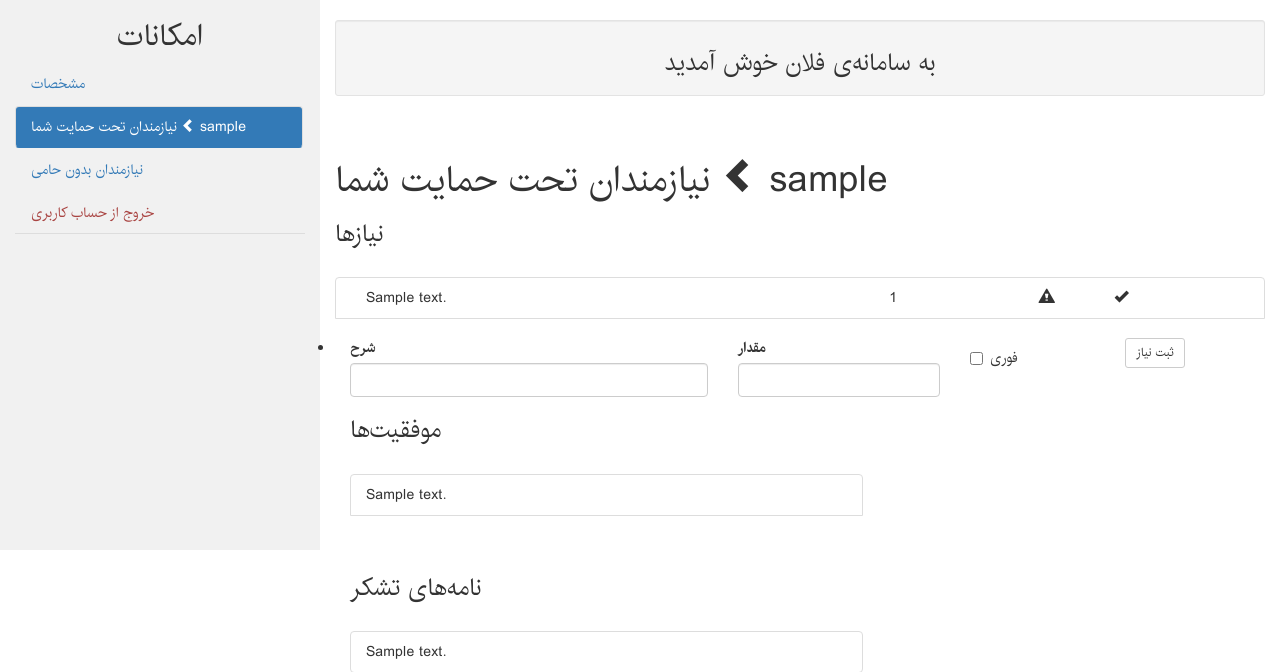
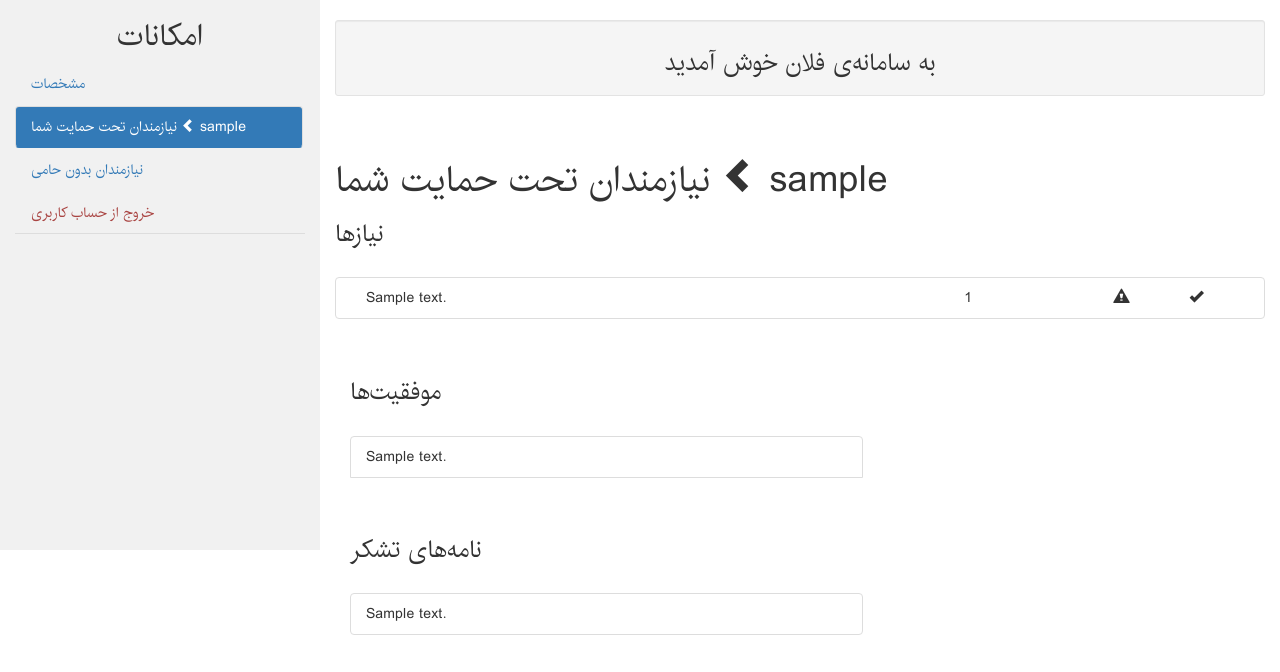
Before and after one commit to aarezou/SAD-Project, a Django app: page /donor_needful_info/1/ in a window 1280 px wide. Shown: the top 672 px of the page. Run offline with Django 3.2, Linux system fonts and the light colour scheme; a user stored in the database is signed in; tables that the repository leaves empty hold one stand-in row (values such as "Sample post"); some libraries are stand-ins or nearby versions.

Commit message:
debuged pay_need_donor html

```diff
--- a/tahapp/templates/tahapp/donor_needful_info.html
+++ b/tahapp/templates/tahapp/donor_needful_info.html
@@ -20,20 +20,20 @@
 					{% if needs %}
 						{% for need in needs %}
 							<li class="list-group-item">
-								<div class="col-sm-7">{{ need.desc }}</div>
+								<div class="col-sm-8">{{ need.desc }}</div>
 								<div class="col-sm-2">{{ need.value }}</div>
 								<div class="col-sm-1">
 									{% if need.is_urgent %} <span class="glyphicon glyphicon-alert"></span>
 									{% endif %}
 								</div>
-								<div class="col-sm-2">
+								<div class="col-sm-1">
 									{% if need.done %} <span class="glyphicon glyphicon-ok"></span>
 									{% else %}
 									<div class="form-group">
 										<form  action="{% url 'pay_need_donor' %}" method="post">
 											{% csrf_token %}
 											<input type="hidden" name="id" value={{ need.id }}>
-											<button type="submit" class="btn btn-sm btn-default">پرداخت نیاز</button>
+											<button type="submit" class="btn btn-xs btn-default">پرداخت نیاز</button>
 										</form>
 									</div>
 									{% endif %}
@@ -41,29 +41,23 @@
 							<br>
 							</li>
 						{% endfor %}
-						{% if pay_failed %}
-							<div class="alert alert-danger">
-								<strong>خطا!</strong> موجودی شما برای پرداخت این نیاز کافی نیست.
-							</div>
-						{% endif %}
-						{% if pay_success %}
-							<div class="alert alert-success">
-								<strong>پزداخت نیاز با موفقیت انجام شد.</strong>
-							</div>
-						{% endif %}
 					{% else %}
 						<div class="alert alert-warning">
 							<strong>برای این نیازمند نیازی ثبت نشده است.</strong>
 						</div>
 					{% endif %}
-					<br>
-					<li class="list-group_item">
-						<div class="col-sm-5"><label for="desc">شرح</label><input type="text" class="form-control" id="desc" name="need_desc"></div>
-						<div class="col-sm-3"><label for="val">مقدار</label><input type="text" class="form-control" id="val" name="need_val"></div>
-						<div class="col-sm-2 checkbox"><label><input type="checkbox" value="is_urgent" name="is_urgent">فوری</label></div>
-						<div class="col-sm-2"><button type="submit" class="btn btn-sm btn-default">ثبت نیاز</button></div>
-					</li>
 				</ul>
+                <br>
+                {% if pay_failed %}
+                    <div class="alert alert-danger">
+                        <strong>خطا!</strong> موجودی شما برای پرداخت این نیاز کافی نیست.
+                    </div>
+                {% endif %}
+                {% if pay_success %}
+                    <div class="alert alert-success">
+                        <strong>پزداخت نیاز با موفقیت انجام شد.</strong>
+                    </div>
+                {% endif %}
 			</div>
 			<div class="col-sm-7">
 			<h3> موفقیت‌ها </h3><br>
```
